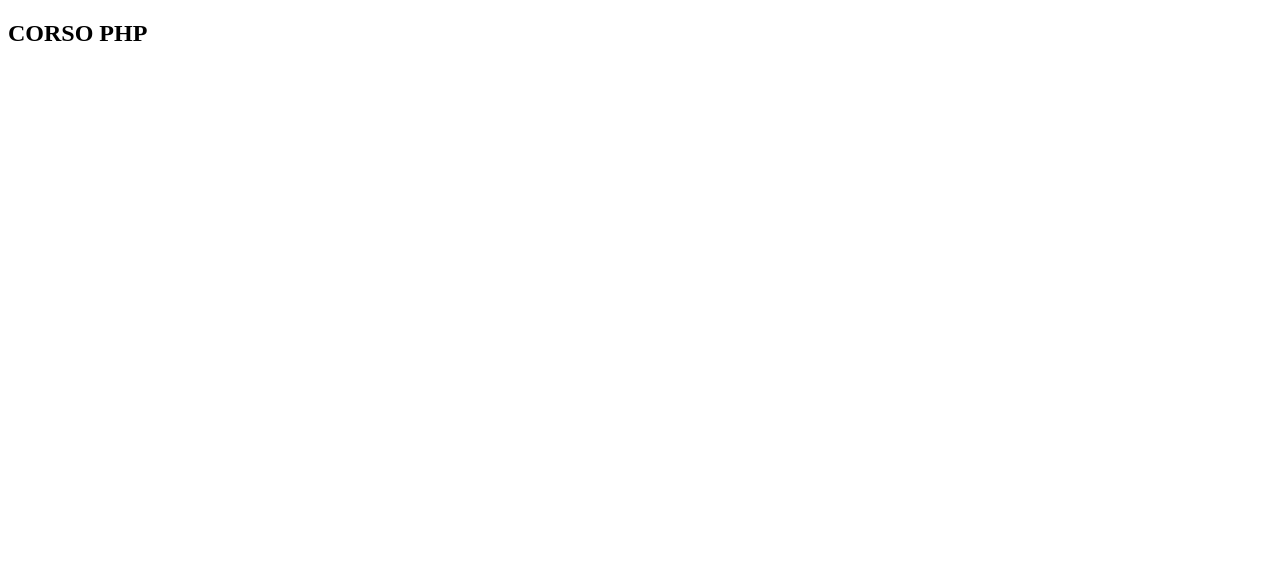
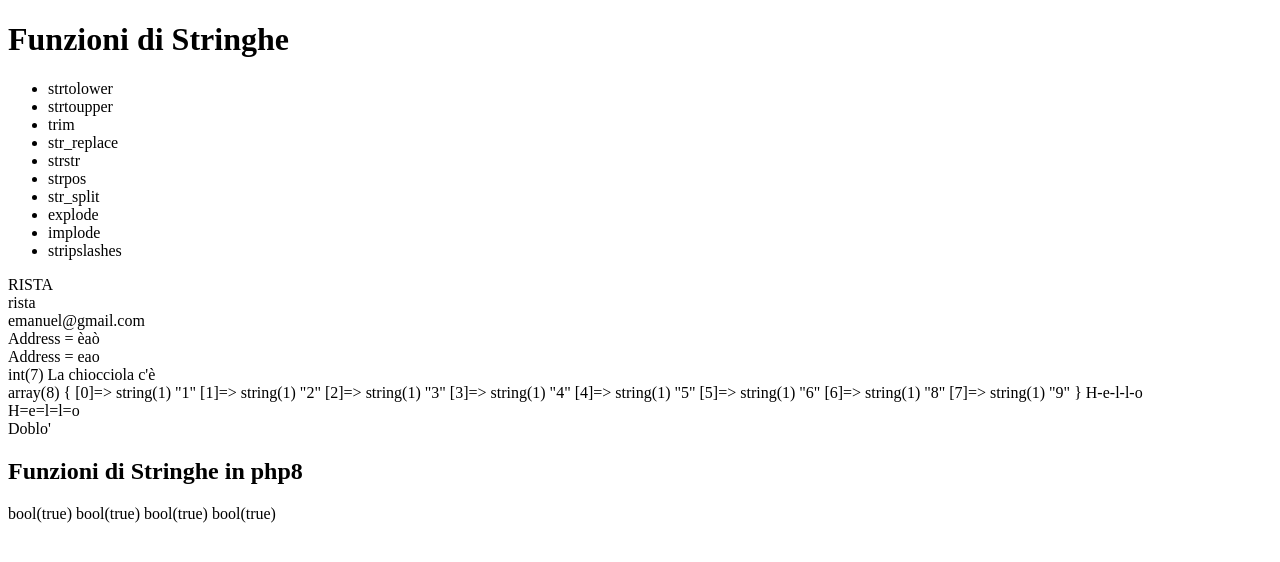
Before and after one commit to EmanuelRista/INTRO, a PHP site: page /funzioni_stringhe/index.php in a window 1280 px wide. Before the commit the part shown is almost empty. Shown: the top 562 px of the page. Run offline with PHP 8.4, Linux system fonts and the light colour scheme.

Commit message:
funzioni di stringhe

```diff
--- a/funzioni/index.php
+++ b/funzioni/index.php
@@ -273,6 +273,7 @@
 
 
 
+
     ?>
 
 </body>
--- /dev/null
+++ b/funzioni_stringhe/index.php
@@ -0,0 +1,80 @@
+<!DOCTYPE html>
+<html lang="en">
+
+<head>
+    <meta charset="UTF-8">
+    <meta http-equiv="X-UA-Compatible" content="IE=edge">
+    <meta name="viewport" content="width=device-width, initial-scale=1.0">
+    <title>Document</title>
+</head>
+
+<body>
+
+    <h1>Funzioni di Stringhe</h1>
+
+    <ul>
+        <li>strtolower</li>
+        <li>strtoupper</li>
+        <li>trim</li>
+        <li>str_replace</li>
+        <li>strstr</li>
+        <li>strpos</li>
+        <li>str_split</li>
+        <li>explode</li>
+        <li>implode</li>
+        <li>stripslashes</li>
+    </ul>
+
+    <?php
+
+    $lastName = 'Rista';
+    $firstName = 'Emanuel';
+    $email = ' emanuel@gmail.com ';
+    $address = 'èàò'; //
+
+    echo strtoupper($lastName) . '<br>';
+    echo strtolower($lastName) . '<br>';
+    $email = trim(strtolower($email)); //trim toglie gli spazi
+    echo "$email" . '<br>';
+    $address = str_replace('à', 'a', $address); //rimpiazza un carattere di stringa
+    echo "Address = " . $address . '<br>';
+    $address = str_replace(array('è', 'ò'), ['e', 'o'], $address);
+    echo "Address = " . $address . '<br>';
+    $atExist = strpos($email, '@'); //ti dice in quale posizione si trova @
+    var_dump($atExist);
+    if ($atExist) {
+        echo "La chiocciola c'è<br>"; //attenzione però, se la @ fosse nella prima posizione che è 0, ritorna false perchè in php zero è sempre false
+    }
+    //trasformare una stringa in un array
+    $str = '1,2,3,4,5,6,8,9';
+    $arr = explode(',', $str); //la virgola è il separatore, può essere anche un altro carattere
+    var_dump($arr);
+    //trasformare un array in stringa
+    $sayHi = ['H', 'e', 'l', 'l', 'o'];
+    echo implode('-', $sayHi) . '<br>';
+    echo join('=', $sayHi) . '<br>'; //join e implode sono la stessa cosa
+    //stripslashes
+    $carName = "Doblo\'";
+    $carName = stripslashes($carName);
+    echo $carName;
+    ?>
+
+    <h2>Funzioni di Stringhe in php8</h2>
+
+    <?php
+
+    $str = 'the quick browm fox jumped over the lazy dog';
+    //questa stringa contiene la parola lazy?
+    var_dump(str_contains(haystack: $str, needle: 'lazy'));
+    var_dump(str_contains($str, 'lazy'));
+    //questa stringa inizia con the?
+    var_dump(str_starts_with($str, 'the'));
+    //questa stringa finisce con dog?
+    var_dump(str_ends_with($str, 'dog'));
+
+
+    ?>
+
+</body>
+
+</html>
```
